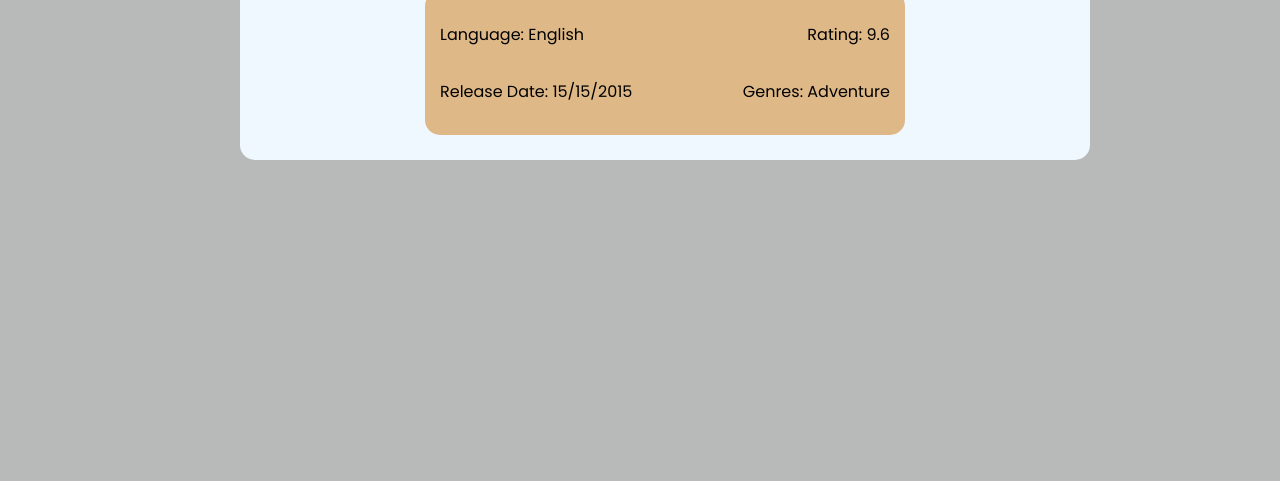
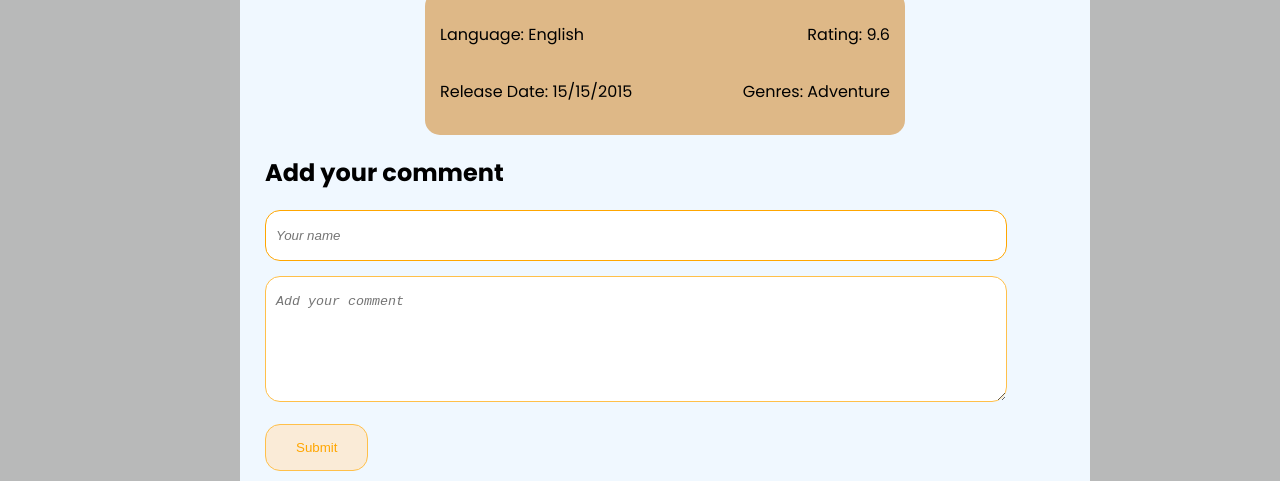
Before and after one commit to anas599/TV-Maze, a website built with webpack: page src/index.html in a window 1280 px wide. Shown: the part 319-800 px from the top of the page. Built offline with nearby package versions, Linux system fonts and the light colour scheme.

Commit message:
add form to add comment

```diff
--- a/src/assets/styles/style.css
+++ b/src/assets/styles/style.css
@@ -113,3 +113,33 @@ body {
   padding: 10px;
   border-radius: 5px;
 }
+
+form button {
+  padding: 15px 30px;
+  border-radius: 15px;
+  border: 1px solid rgb(255, 192, 74);
+  color: rgb(255, 166, 0);
+  background-color: antiquewhite;
+}
+
+form > div {
+  margin-bottom: 15px;
+}
+
+input,
+textarea {
+  width: 90%;
+  padding: 17px 10px;
+  border-radius: 15px;
+  border: 1px solid rgb(255, 192, 74);
+}
+
+input,
+textarea:focus {
+  outline: none;
+  border: 1px solid rgb(255, 166, 0);
+}
+
+::placeholder {
+  font-style: italic;
+}
--- a/src/index.html
+++ b/src/index.html
@@ -61,6 +61,23 @@
           <p>Genres: Adventure</p>
         </div>
       </div>
+      <div class="comments-list-add-comment">
+        <div class="comment-list"></div>
+        <div class="add-comment">
+          <h2>Add your comment</h2>
+          <form id="form">
+            <div>
+              <input required type="text" name="username" id="username" placeholder="Your name">
+            </div>
+            <div>
+              <textarea required name="comment" id="comment" placeholder="Add your comment" rows="6"></textarea>
+            </div>
+            <div class="buttonContainer">
+              <button>Submit</button>
+            </div>
+          </form>
+        </div>
+      </div>
     </div>
   </div>
 </body>
```
